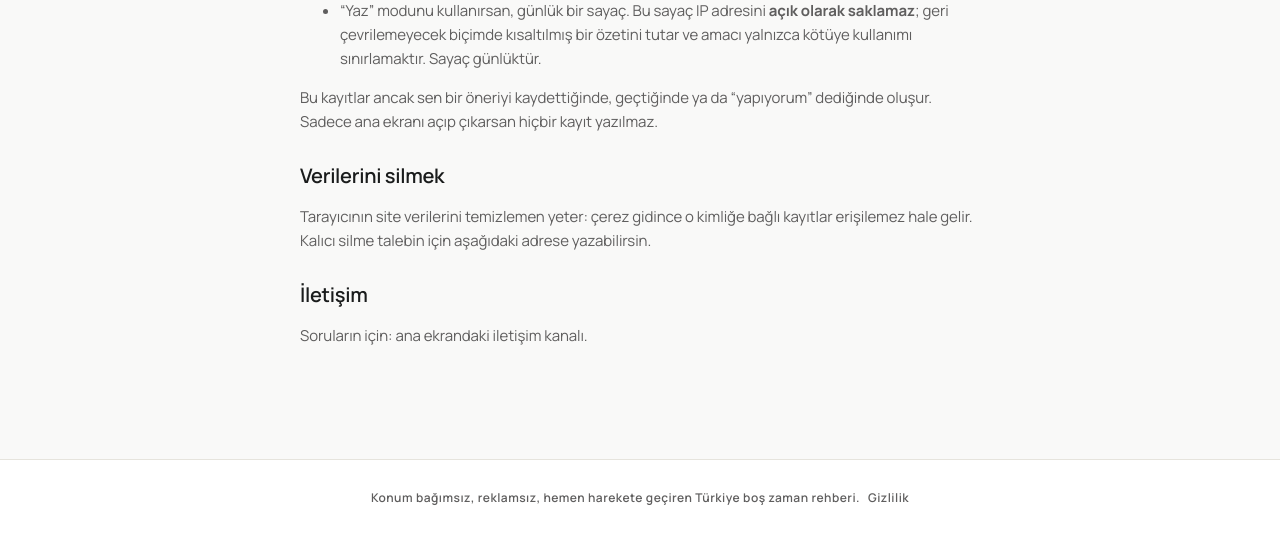
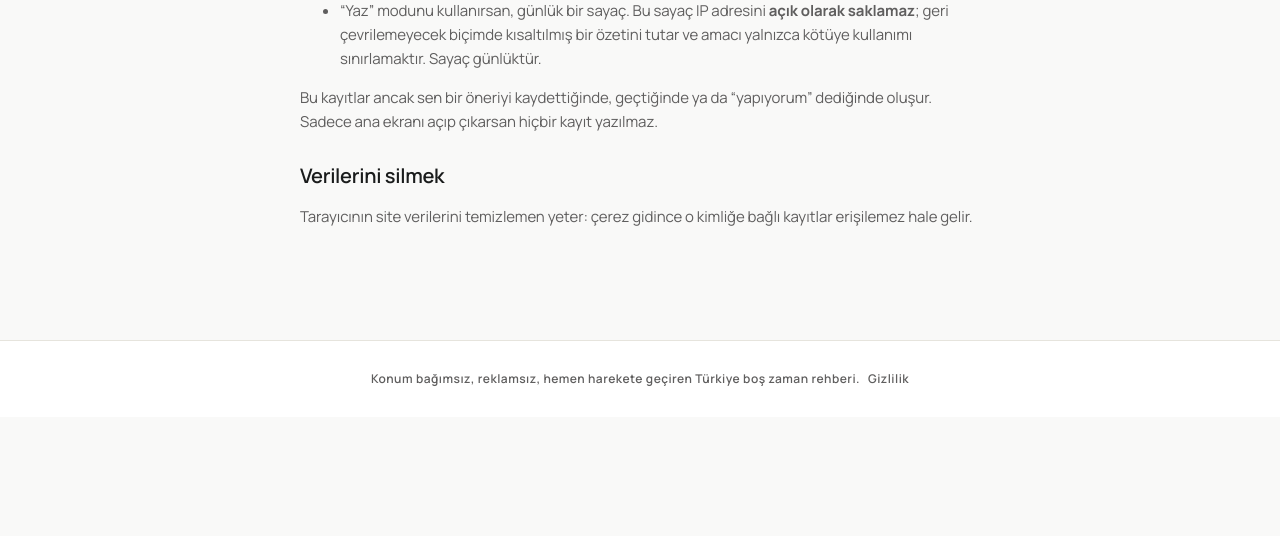
Before and after one commit to kaaneneskpc/napsam, a Django app: page /gizlilik/ in a window 1280 px wide. Shown: the part 601-1137 px from the top of the page. After the commit the page ends 987 px from the top, so only its background shows below. Run offline with Django 5.2, Linux system fonts and the light colour scheme; parts of the project's set-up code (start-up, migrations or seed data) failed here and were passed over.

Commit message:
Gizlilik: var olmayan iletisim adresine atif yapan cumleler kaldirildi
Co-Authored-By: Claude Opus 5 <noreply@anthropic.com>

```diff
--- a/templates/privacy.html
+++ b/templates/privacy.html
@@ -33,10 +33,7 @@
 
     <h2 class="t-head-sm">Verilerini silmek</h2>
     <p class="t-body">Tarayıcının site verilerini temizlemen yeter: çerez gidince o kimliğe bağlı
-      kayıtlar erişilemez hale gelir. Kalıcı silme talebin için aşağıdaki adrese yazabilirsin.</p>
-
-    <h2 class="t-head-sm">İletişim</h2>
-    <p class="t-body">Soruların için: <a href="/">ana ekrandaki</a> iletişim kanalı.</p>
+      kayıtlar erişilemez hale gelir.</p>
   </section>
 </div>
 {% endblock %}
```
